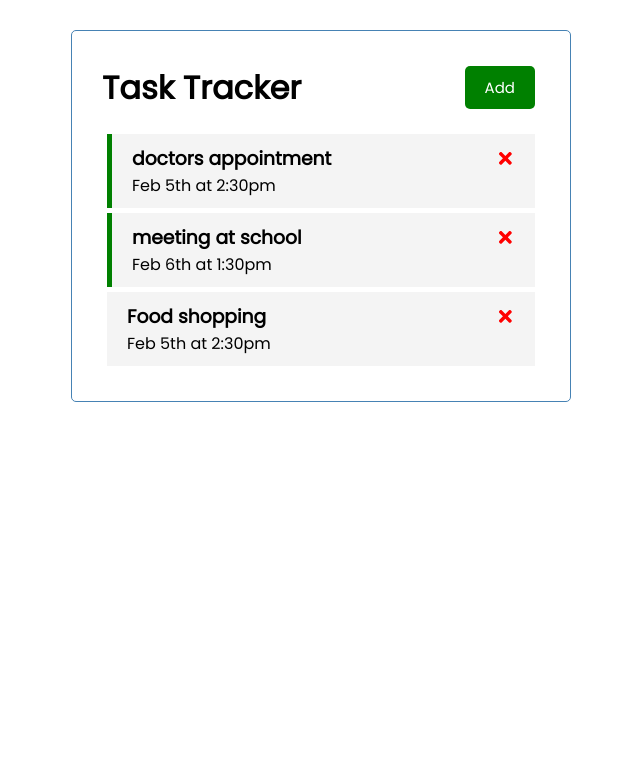
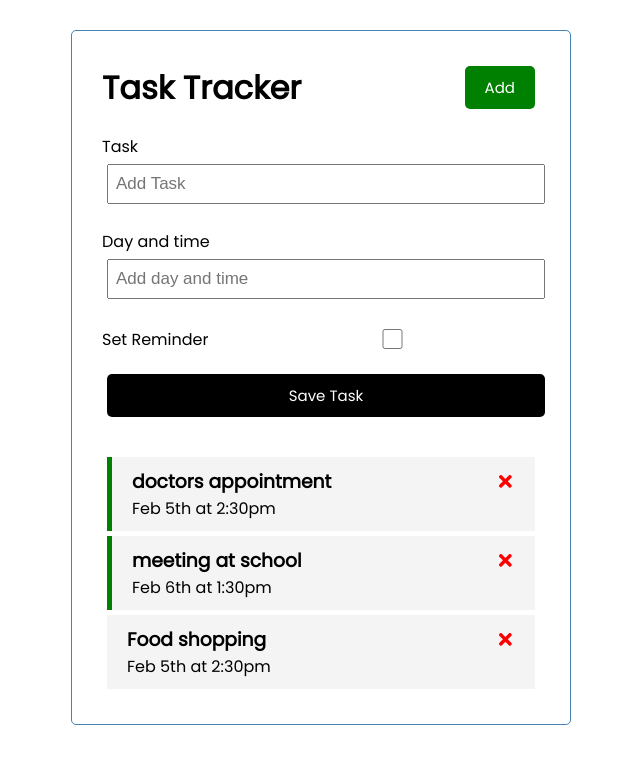
Before and after one commit to gabrielcoelhoo/Task-Tracker-App, a React (Create React App) app: page / in a window 1280 px wide. Shown: the top 764 px of the page, without its empty margins (319-959 px from the left). Built offline with nearby package versions, Linux system fonts and the light colour scheme.

Commit message:
added form with task, day, time and reminder

```diff
--- a/src/App.js
+++ b/src/App.js
@@ -1,6 +1,7 @@
 import { useState } from 'react'
 import Header from './components/Header'
 import Tasks from './components/Tasks'
+import AddTask from './components/AddTask'
 
 const App = () => {
   const [tasks, setTasks] = useState([
@@ -42,6 +43,7 @@
   return (
     <div className="container">
       <Header/>
+      <AddTask/>
       {
       tasks.length > 0 ? (
         <Tasks tasks={tasks} onDelete={deleteTask} onToggle={toggleReminder}/>)
--- /dev/null
+++ b/src/components/AddTask.js
@@ -0,0 +1,37 @@
+import { useState } from 'react'
+
+const AddTask = () => {
+
+    const [text, setText] = useState('')
+    const [day, setDay] = useState('')
+    const [reminder, setReminder] = useState(false)
+
+    return (
+        <form className='add-form'>
+            <div className='form-control'>
+                <label>Task</label>
+                <input type='text' placeholder='Add Task'
+                value={text}
+                onChange={(e) => setText(e.target.value)} />
+            </div>
+            <div className='form-control'>
+                <label>Day and time</label>
+                <input type='text' placeholder='Add day and time'
+                value={day}
+                onChange={(e) => setDay(e.target.value)}  />
+            </div>
+            <div className='form-control
+             form-control-check'>
+                <label>Set Reminder</label>
+                <input type='checkbox'
+                value={reminder}
+                onChange={(e) => setReminder(e.currentTarget.checked)} />
+            </div>
+
+            <input type='submit' value='Save Task'
+            className='btn btn-block'/>
+        </form>
+    )
+}
+
+export default AddTask
```
